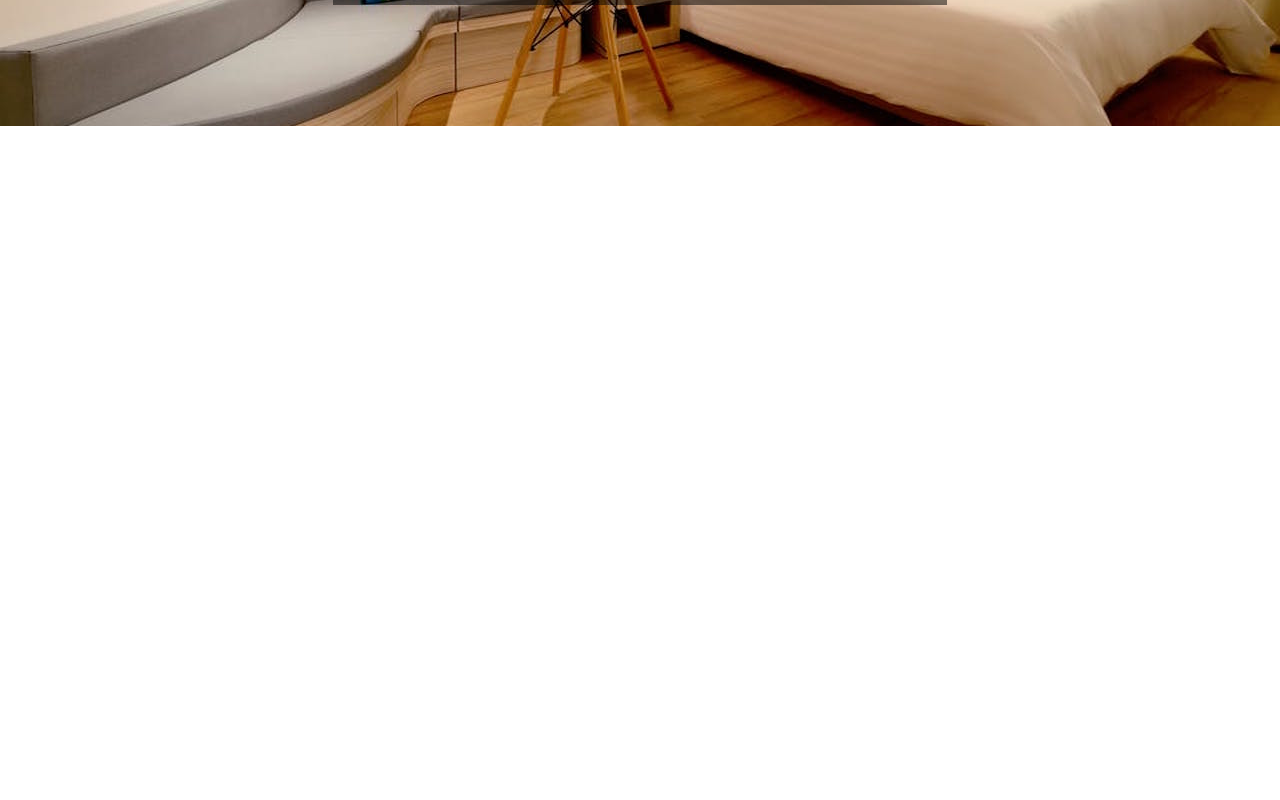
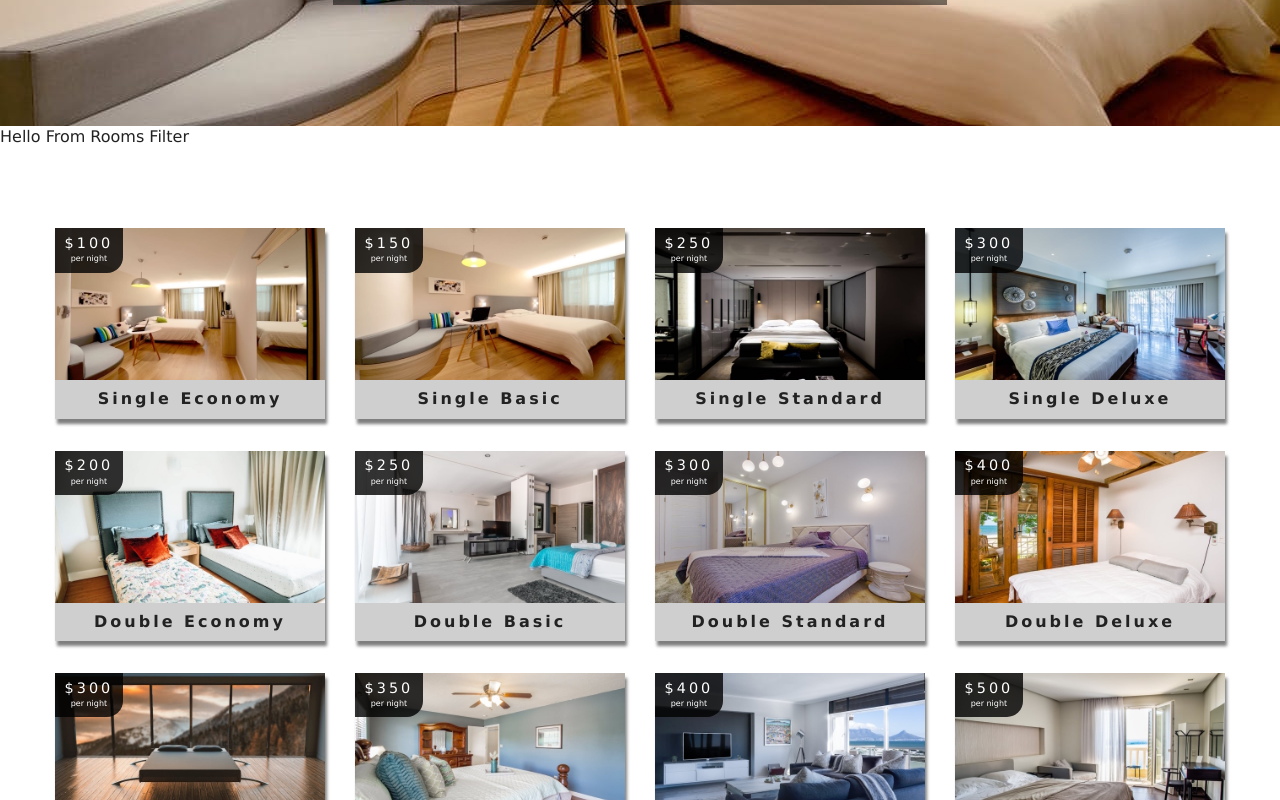
Before and after one commit to imon3/react-resort-prac, a React (Create React App) app in the folder resort/: page /rooms in a window 1280 px wide. Shown: the part 420-1220 px from the top of the page. Before the commit the page ends 800 px from the top, so only its background shows below. Built offline with nearby package versions, Linux system fonts and the light colour scheme; the HTML template or start-up script is replaced by a standard one.

Commit message:
show all rooms on rooms page

```diff
--- a/resort/src/Context.js
+++ b/resort/src/Context.js
@@ -8,7 +8,8 @@ class RoomProvider extends Component {
     rooms: [],
     sortedRooms: [],
     featuredRooms: [],
-    loading: true
+    loading: true,
+    type: 'all'
   };
 
   componentDidMount() {
--- a/resort/src/components/rooms/RoomsContainer.js
+++ b/resort/src/components/rooms/RoomsContainer.js
@@ -1,39 +1,26 @@
 import React from 'react';
 import RoomsFilter from './RoomsFilter';
 import RoomsList from './RoomsList';
-import { withRoomConsumer } from '../../Context';
+import { RoomConsumer } from '../../Context';
 import Loading from '../loading/Loading';
 
-const RoomsContainer = props => {
-  return <div></div>;
+const RoomsContainer = () => {
+  return (
+    <RoomConsumer>
+      {value => {
+        const { loading, sortedRooms, rooms } = value;
+        if (loading) {
+          return <Loading />;
+        }
+        return (
+          <div>
+            <RoomsFilter rooms={rooms} />
+            <RoomsList rooms={sortedRooms} />
+          </div>
+        );
+      }}
+    </RoomConsumer>
+  );
 };
 
-export default withRoomConsumer(RoomsContainer);
-
-// import React from 'react';
-// import RoomsFilter from './RoomsFilter';
-// import RoomsList from './RoomsList';
-// import { RoomConsumer } from '../../Context';
-// import Loading from '../loading/Loading';
-
-// const RoomsContainer = () => {
-//   return (
-//     <RoomConsumer>
-//       {value => {
-//         const { loading, sortedRooms, rooms } = value;
-//         if (loading) {
-//           return <Loading />;
-//         }
-//         return (
-//           <div>
-//             Hello From Rooms Container
-//             <RoomsFilter rooms={rooms} />
-//             <RoomsList rooms={sortedRooms} />
-//           </div>
-//         );
-//       }}
-//     </RoomConsumer>
-//   );
-// };
-
-// export default RoomsContainer;
+export default RoomsContainer;
--- a/resort/src/components/rooms/RoomsList.js
+++ b/resort/src/components/rooms/RoomsList.js
@@ -1,7 +1,26 @@
 import React from 'react';
+import Room from '../room/Room';
 
-const RoomsList = () => {
-  return <div>Hello From Rooms List</div>;
+const RoomsList = props => {
+  const { rooms } = props;
+
+  if (rooms.length === 0) {
+    return (
+      <div className='empty-search'>
+        <h3>unfortunately no rooms matched your search parameters</h3>
+      </div>
+    );
+  }
+
+  return (
+    <section className='roomslist'>
+      <div className='roomslist-center'>
+        {rooms.map(room => {
+          return <Room key={room.id} room={room} />;
+        })}
+      </div>
+    </section>
+  );
 };
 
 export default RoomsList;
```
